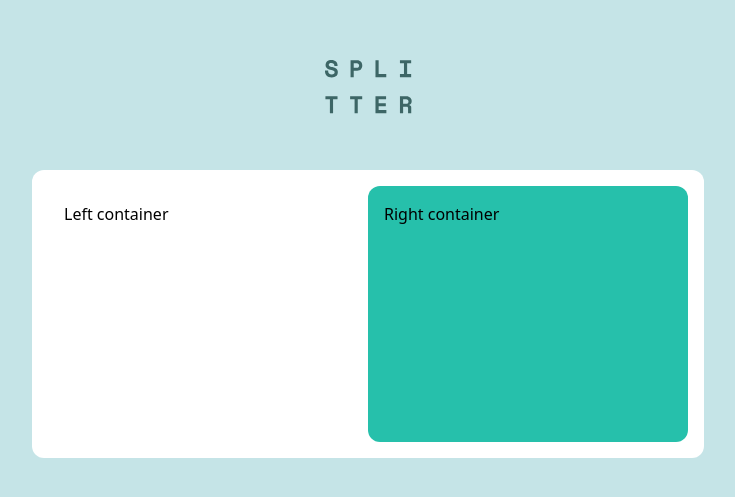
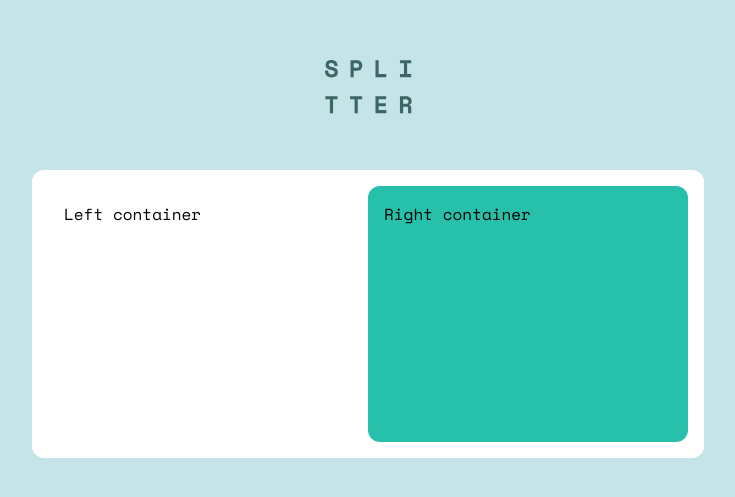
Before and after one commit to Maikolrm/tip-calculator, a React (Vite) app: page / in a window 1280 px wide. Shown: the part 141-638 px from the top of the page, without its empty margins (272-1007 px from the left). Built offline with nearby package versions, Linux system fonts and the light colour scheme.

Commit message:
Project - App - setting default font family to main container

```diff
--- a/src/App.jsx
+++ b/src/App.jsx
@@ -2,7 +2,7 @@ import { useState } from 'react'
 
 function App() {
   return (
-    <main className="m-auto w-full max-w-2xl">
+    <main className="m-auto w-full max-w-2xl font-space-mono">
       <header className="flex">
         <img className="m-auto" src="/logo.svg" alt="Splitter logo" />
       </header>
```
